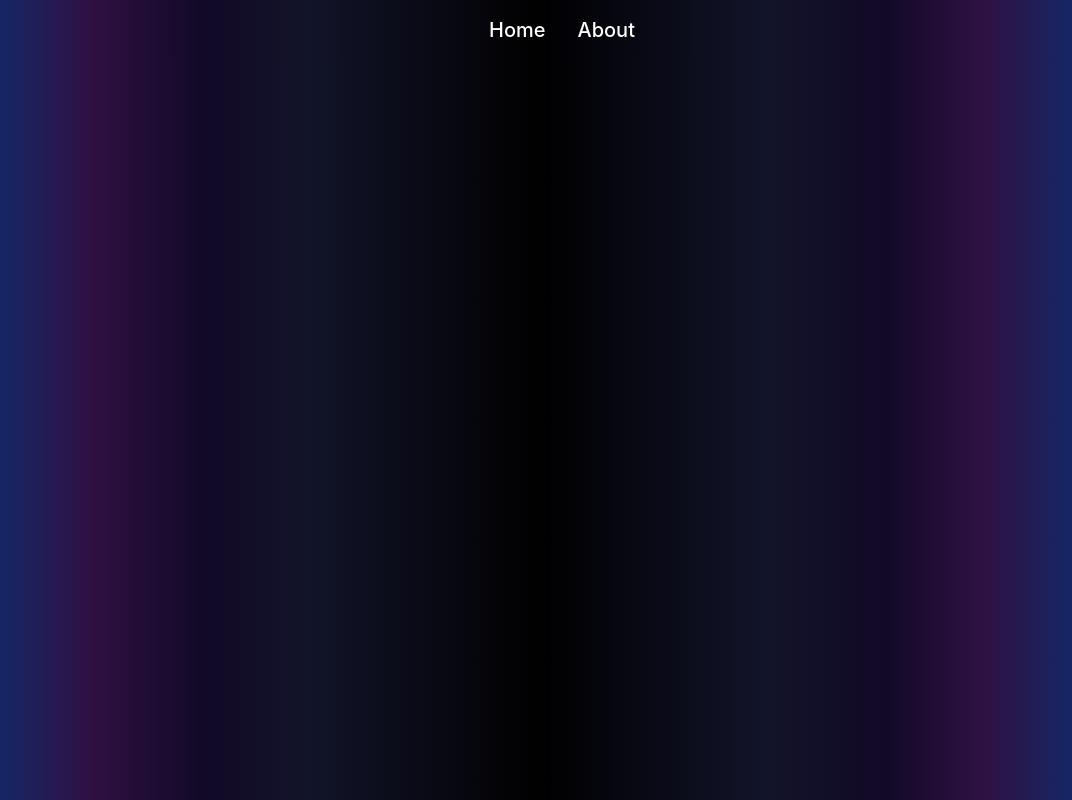
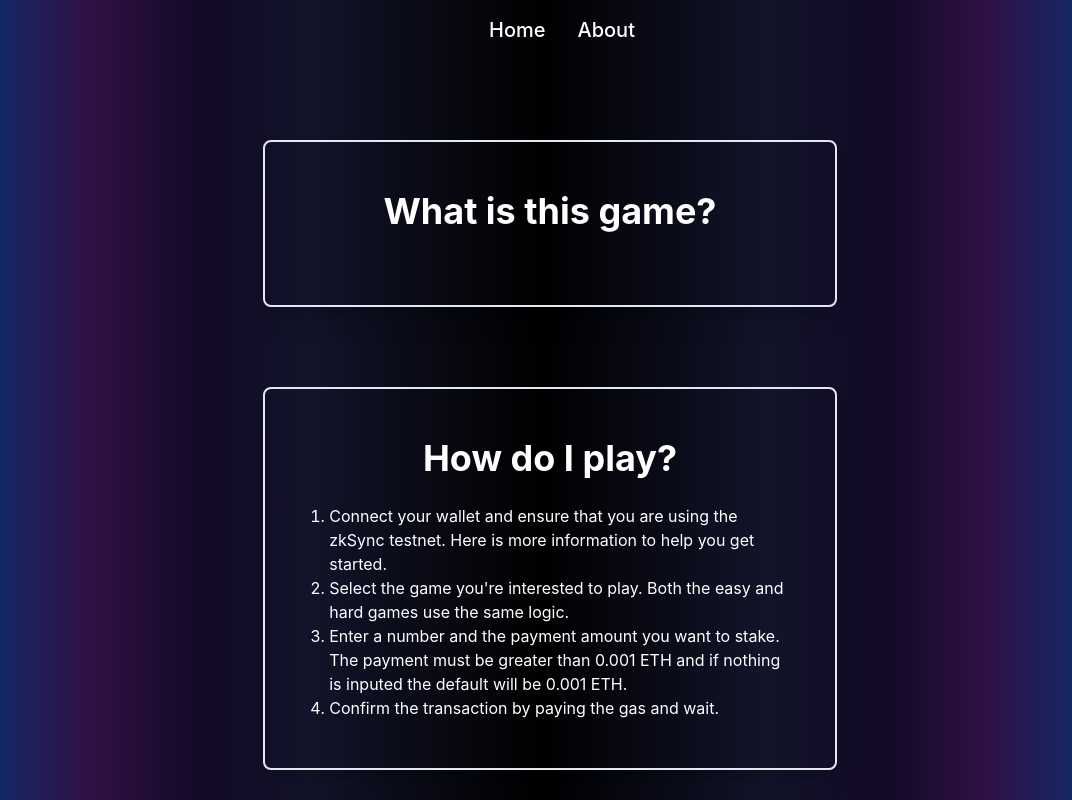
Before and after one commit to tchowd/guess-secret-number, a Next.js app in the folder packages/frontend/: page /about in a window 1280 px wide. Shown: the whole page, without its empty margins (90-1162 px from the left). Built offline with nearby package versions, Linux system fonts and the light colour scheme; what @rainbow-me/rainbowkit, wagmi would draw is missing.

Commit message:
adding instructions - docs in progress

```diff
--- a/packages/frontend/components/Navbar.tsx
+++ b/packages/frontend/components/Navbar.tsx
@@ -13,7 +13,6 @@ import {
     HamburgerIcon,
     CloseIcon,
   } from '@chakra-ui/icons';
-  import { FaGithub } from 'react-icons/fa'
 
   export default function Navbar() {
     const { isOpen, onToggle } = useDisclosure();
--- a/packages/frontend/pages/about/GameInformation.tsx
+++ b/packages/frontend/pages/about/GameInformation.tsx
@@ -1,8 +1,16 @@
+import { Center, Container, Heading, Box } from '@chakra-ui/react'
 import React from 'react'
 
 function GameInformation() {
   return (
-    <div>GameInformation</div>
+    <Center marginTop={'5rem'}>
+        <Container >
+            <Box padding={'3rem'} borderWidth="2px" borderRadius="lg" boxShadow="xl" color='white'
+                     _hover={{borderColor: '#8887EE'}}>
+                <Heading mb="6" textAlign="center" color='white'>What is this game?</Heading>
+            </Box>
+        </Container>
+    </Center>
   )
 }
 
--- /dev/null
+++ b/packages/frontend/pages/about/Instructions.tsx
@@ -0,0 +1,26 @@
+import { Center, Container, Heading, Box, ListItem, OrderedList } from '@chakra-ui/react'
+import React from 'react'
+
+function Instructions() {
+  return (
+    <Center marginTop={'5rem'}>
+    <Container >
+        <Box padding={'3rem'} borderWidth="2px" borderRadius="lg" boxShadow="xl" color='white'
+                 _hover={{borderColor: '#8887EE'}}>
+            <Heading mb="6" textAlign="center" color='white'>How do I play?</Heading>
+            <OrderedList>
+              <ListItem>Connect your wallet and ensure that you are using the zkSync testnet.
+                        Here is more information to help you get started.</ListItem>
+              <ListItem>Select the game you're interested to play. Both the easy and hard games use the same logic.</ListItem>
+              <ListItem>Enter a number and the payment amount you want to stake. The payment must be greater than 0.001 ETH and if
+                        nothing is inputed the default will be 0.001 ETH.
+              </ListItem>
+              <ListItem>Confirm the transaction by paying the gas and wait.</ListItem>
+            </OrderedList>
+        </Box>
+    </Container>
+</Center>
+  )
+}
+
+export default Instructions
--- a/packages/frontend/pages/about/index.tsx
+++ b/packages/frontend/pages/about/index.tsx
@@ -1,11 +1,15 @@
 import Navbar from '@/components/Navbar'
 import { Box } from '@chakra-ui/react'
 import type { NextPage } from 'next'
+import GameInformation from './GameInformation'
+import Instructions from './Instructions'
 
 const About: NextPage = () => {
   return (
     <Box bgGradient='linear-gradient(90deg, rgba(21,39,101,1) 7%, rgba(47,17,68,1) 14%, rgba(18,9,38,1) 23%, rgba(18,20,42,1) 31%, rgba(1,1,1,1) 49%, rgba(0,0,0,1) 50%, rgba(1,1,3,1) 50%, rgba(18,20,42,1) 67%, rgba(18,9,38,1) 76%, rgba(47,17,68,1) 84%, rgba(21,39,101,1) 91%)'>
         <Navbar />
+        <GameInformation />
+        <Instructions />
     </Box>
   )
 }
```
Also changed, not shown: packages/frontend/pages/about/Intructions.tsx (deleted, +0 -9 lines).
